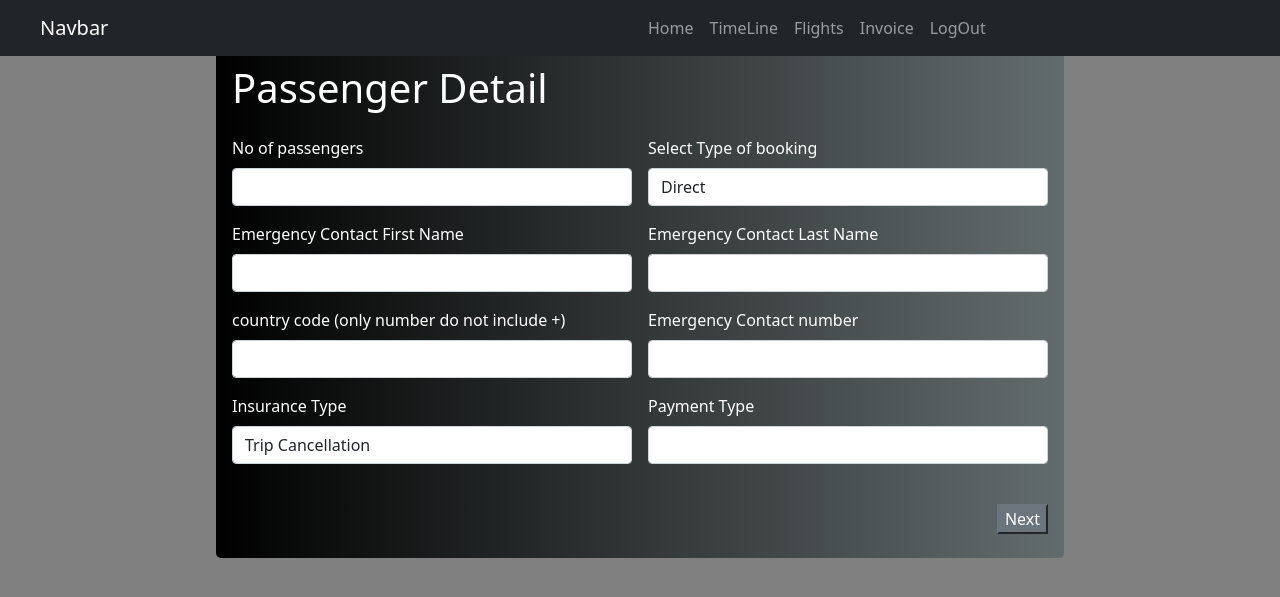
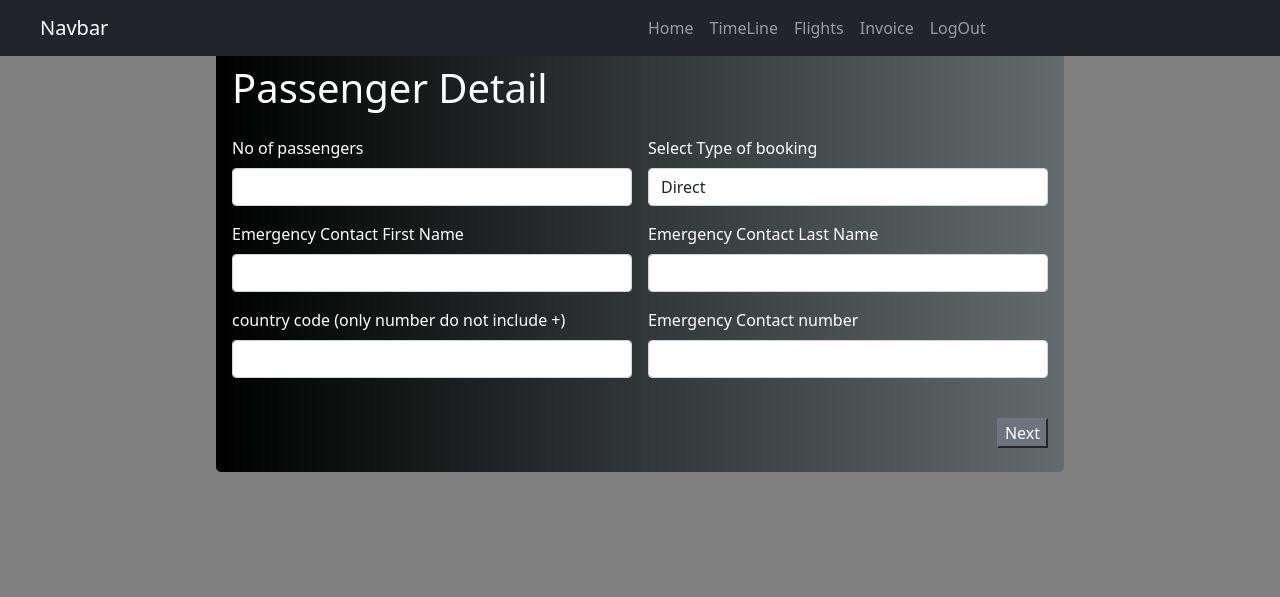
Before and after one commit to kewaljani/insurance, a PHP site: page /insurance.php in a window 1280 px wide. Shown: the top 597 px of the page. Run offline with PHP 8.4, Linux system fonts and the light colour scheme.

Commit message:
07 changes 2

```diff
--- a/check.php
+++ b/check.php
@@ -16,7 +16,7 @@ if (!empty($ennum) || !empty($pass))
       }
 	  else
 	  {
-		  $q="SELECT * FROM `kjana_psngr` where `email`='".$ennum."' and `password`='".$pswrd."';";
+		  $q="SELECT * FROM `kjana_psngr` where `email`=' ".$ennum."' and `password`='".$pswrd."';";
 		  $sq=mysqli_query($conn,$q);
 		  echo $q;
 	  }
--- a/insurance.php
+++ b/insurance.php
@@ -29,6 +29,44 @@
                 document.getElementById('airline').style.display="none";
                 document.getElementById('agent').style.display="none";
             }
+        }
+        function change(){
+            var fname = document.getElementById('fname').value;
+            var lname = document.getElementById('lname').value;
+            var ccode = document.getElementById('cnumber').value;
+            var contact = document.getElementById('contact').value;
+            var peopleno = document.getElementById('peopleno').value;
+            var data = document.getElementById('member_type').value;
+            alert(fname)
+            alert(lname)
+            alert(ccode)
+            alert(contact)
+            alert(peopleno)
+            alert(data)
+            if (data==='airline')
+            {
+
+            }
+             if(data==='agent')
+            {
+
+            }
+            if(data==='direct')
+            {
+                if (xhttp.readyState == 4 && xhttp.status == 200)
+        { // Check the status - if everything goes fine
+        var x = xhttp.response
+        alert(x)
+            window.location.href="passengerdetails.php"// display the content (response) from the serverside page
+        }
+        }
+                xhttp.open("POST", "insurancecheck.php", true); // this is the url
+             parameters = "fname= "+fname+"&lname="+lname+"&ccode="+ccode+"&contact="+contact+"&peopleno="+peopleno+"&data="+'d';
+        xhttp.setRequestHeader("Content-type", "application/x-www-form-urlencoded");
+        xhttp.send(parameters);
+        }
+            }
+
         }
     </script>
     <style>
@@ -109,14 +147,14 @@
                     <div class="col-6">
                         <div class="form-outline">
                             <label class="form-label text_white" for="flight_id">No of passengers</label>
-                            <input type="text" id="flight_id" name="flight_id" class="form-control" />
+                            <input type="text" id="peopleno" name="peopleno" class="form-control" />
                         </div>
                     </div>
                     <div class="col-6">
                         <div class="form-outline">
                             <label class="form-label text_white" for="airline_name">Select Type of booking</label>
                             <!-- <input type="text" id="airline_name" name="airline_name" class="form-control" /> -->
-                            <select class="form-control" id="member_type" name="airline_name"  onchange="viewdisplay();" >
+                            <select class="form-control" id="member_type" name="member_type"  onchange="viewdisplay();" >
                                 <option  value="direct" selected>Direct</option>
                                 <option  value="airline">Member of Airline</option>
                                 <option  value="agent" >Agent</option>
@@ -130,7 +168,7 @@
                         <div class="row" style="padding:0;margin:0;width:100%">
                             <div class="col-6" class='agent'>
                                <label class="form-label text_white" for="flight_id">Agent Name</label>
-                               <select class="form-control" id="flight_type" name="flight_type" >
+                               <select class="form-control" id="agent_name" name="flight_type" >
                                 <option  value="Option1">Kayak</option>
                                 <option  value="Option2">Expedia</option>
                                 <option  value="Option3">Priceline</option>
@@ -449,30 +487,30 @@
     <div class="form-outline">
         <label class="form-label text_white" for="flight_type">Emergency Contact First Name</label>
         <!-- <input type="text" id="flight_type" name="flight_type" class="form-control" /> -->
-        <input type="text" id="from_place" name="from_place" class="form-control" />
+        <input type="text" id="fname" name="fname" class="form-control" />
     </div>
 </div>
 <div class="col-6">
     <div class="form-outline">
         <label class="form-label text_white" for="flight_type">Emergency Contact Last Name</label>
         <!-- <input type="text" id="class_type" name="class_type" class="form-control" /> -->
-        <input type="text" id="from_place" name="from_place" class="form-control" />
+        <input type="text" id="lname" name="lname" class="form-control" />
     </div>
 </div>
 <div class="col-6">
     <div class="form-outline">
         <label class="form-label text_white" for="from_place">country code (only number do not include
         +)</label>
-        <input type="number" id="from_place" name="from_place" class="form-control" />
+        <input type="number" id="cnumber" name="cnumber" class="form-control" />
     </div>
 </div>
 <div class="col-6">
     <div class="form-outline text_white">
         <label class="form-label" for="to_place">Emergency Contact number</label>
-        <input type="number" id="from_place" name="from_place" class="form-control" />
+        <input type="number" id="contact" name="contact" class="form-control" />
     </div>
 </div>
-<div class="col-6">
+<!-- <div class="col-6">
     <div class="form-outline text_white">
         <label class="form-label" for="d_date">Insurance Type</label>
         <select class="form-control" id="member_type" name="airline_name"  onchange="viewdisplay();" >
@@ -490,10 +528,10 @@
         <label class="form-label" for="no_of_seats">Payment Type</label>
         <input type="text" id="no_of_seats" name="no_of_seats" class="form-control" />
     </div>
-</div>
+</div> -->
 <div class="col-12 d-flex justify-content-end">
     <!-- Submit button -->
-    <button type="submit" class="btn-secondary mt-4 mb-4" onclick='change();'>Next</button>
+    <button type="button" class="btn-secondary mt-4 mb-4" onclick='change();'>Next</button>
 </div>
 </div>
 </div>
```
Also changed, not shown: insurancecheck.php (added, +23 -0 lines).
